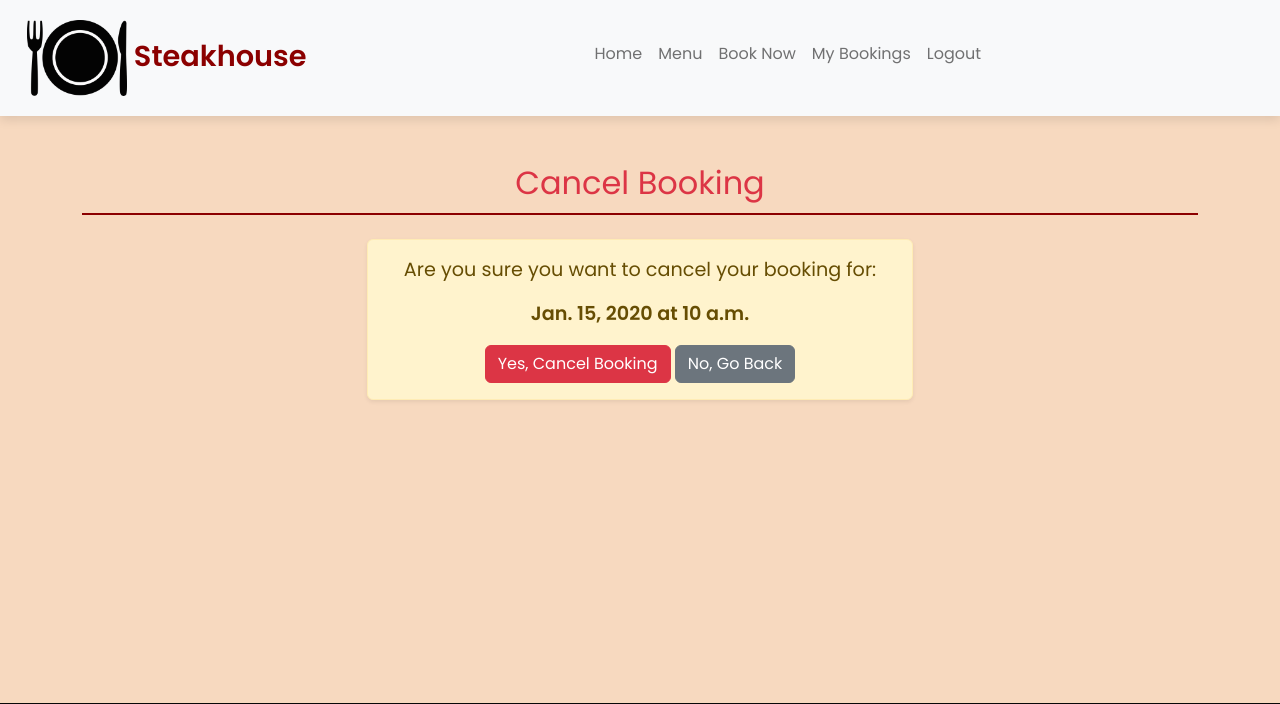
After one commit to MiaTothova/PP4, a Django app: page /delete-booking/1/ in a window 1280 px wide. The commit adds this page. Shown: the top 704 px of the page. Run offline with Django 4.2, Linux system fonts and the light colour scheme; a user stored in the database is signed in; tables that the repository leaves empty hold one stand-in row (values such as "Sample post"); some libraries are stand-ins or nearby versions.

Commit message:
Add delete booking functionality. update views, urls and add delete-booking template

```diff
--- /dev/null
+++ b/booking/templates/booking/delete_booking.html
@@ -0,0 +1,22 @@
+{% extends 'base.html' %}
+{% load static %}
+
+{% block content %}
+<div class="container py-5">
+    <h2 class="text-center mb-4 text-danger">Cancel Booking</h2>
+
+    <div class="row justify-content-center">
+        <div class="col-md-6">
+            <div class="alert alert-warning shadow-sm text-center">
+                <p>Are you sure you want to cancel your booking for:</p>
+                <p><strong>{{ booking.date }} at {{ booking.time }}</strong></p>
+                <form method="post">
+                    {% csrf_token %}
+                    <button type="submit" class="btn btn-danger">Yes, Cancel Booking</button>
+                    <a href="{% url 'view_bookings' %}" class="btn btn-secondary">No, Go Back</a>
+                </form>
+            </div>
+        </div>
+    </div>
+</div>
+{% endblock %}
--- a/booking/templates/booking/view_booking.html
+++ b/booking/templates/booking/view_booking.html
@@ -24,7 +24,7 @@
                             <a href="{% url 'edit_booking' booking.id %}" class="btn btn-sm btn-outline-primary">
                                 Edit
                             </a>
-                            <a href="" class="btn btn-sm btn-outline-danger">
+                            <a href="{% url 'delete_booking' booking.id %}" class="btn btn-sm btn-outline-danger">
                                 Cancel
                             </a>
                         </div>
--- a/booking/urls.py
+++ b/booking/urls.py
@@ -9,5 +9,6 @@ urlpatterns = [
     path('create/', book_table, name='create'),
     path('view_booking/', views.view_bookings, name='view_bookings'),
     path('edit-booking/<int:booking_id>/', views.edit_booking, name='edit_booking'),
+    path('delete-booking/<int:booking_id>/', views.delete_booking, name='delete_booking'),
 
 ]
--- a/booking/views.py
+++ b/booking/views.py
@@ -51,3 +51,15 @@ def edit_booking(request, booking_id):
         form = BookingForm(instance=booking)
 
     return render(request, 'booking/edit_booking.html', {'form': form, 'booking': booking})
+
+
+@login_required
+def delete_booking(request, booking_id):
+    booking = get_object_or_404(Booking, id=booking_id, user=request.user)
+
+    if request.method == 'POST':
+        booking.delete()
+        messages.success(request, 'Your booking has been cancelled.')
+        return redirect('view_bookings')
+
+    return render(request, 'booking/delete_booking.html', {'booking': booking})
```
